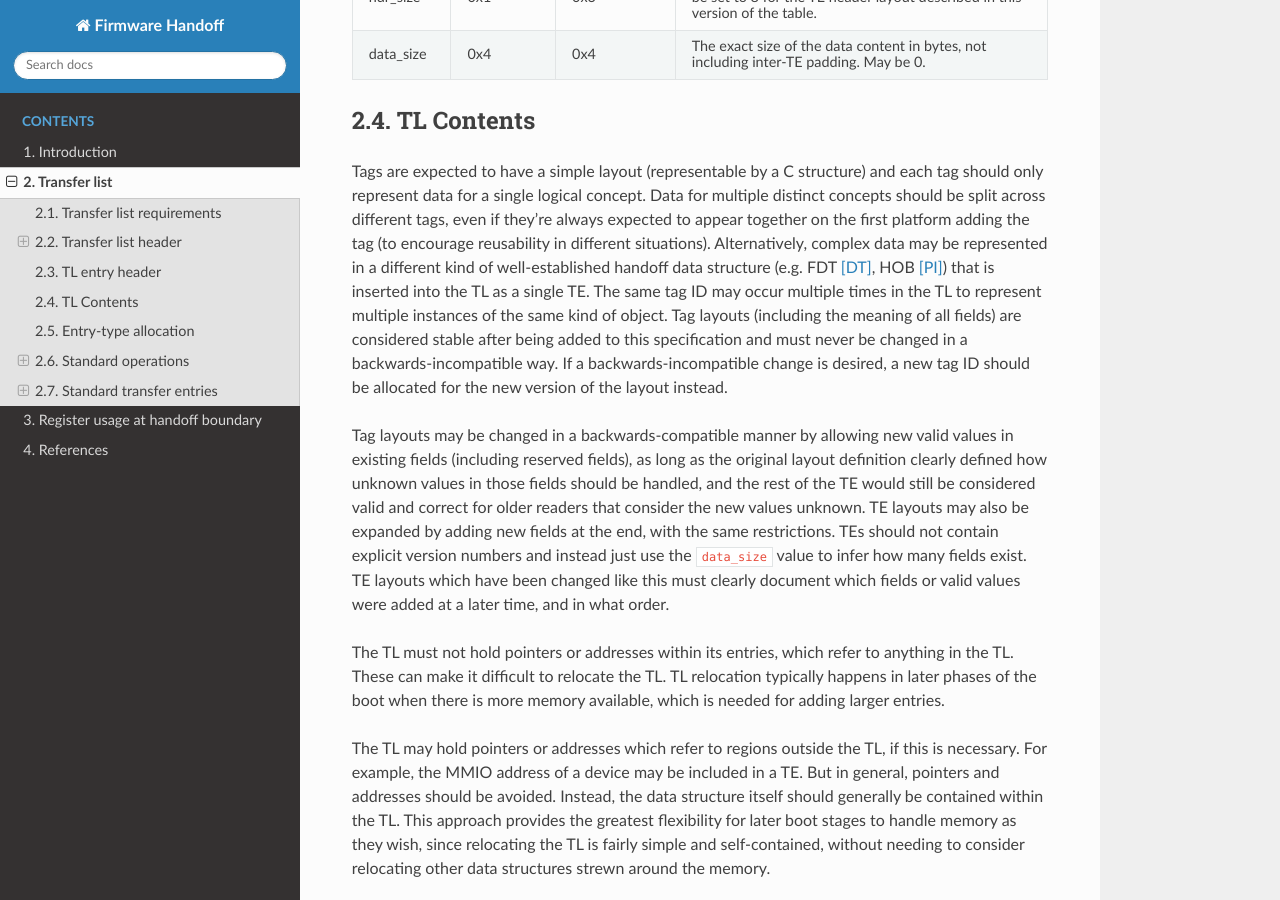
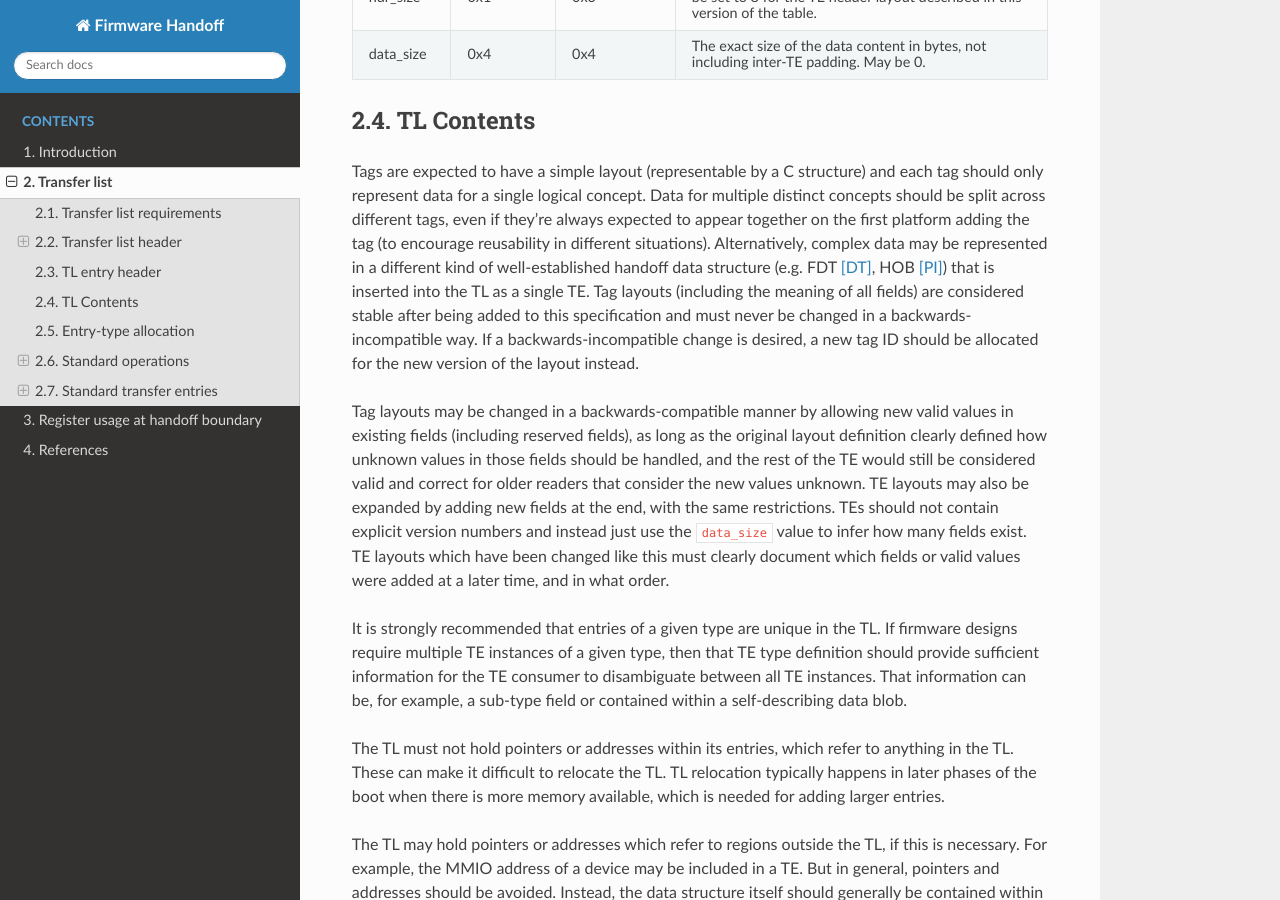
Before and after one commit to FirmwareHandoff/firmware_handoff, a Sphinx documentation site: the page built from source/transfer_list.rst, in a window 1280 px wide and 900 px high, scrolled down 3357 px. Built offline with Sphinx 7.4.7 and the Read the Docs theme 3.1.0, drawn with Linux system fonts in a browser that asks for light colours; formulas are drawn with MathJax 3.

Commit message:
Allow N entries of same type, if sub-type defined
Add TL rules:
- TE types may allow multiple entries, provided that they contain a
  sub-type field.
- For all the TE types that do not allow multiple entries, the TL must contain
  at most a TE of that type.

Change-Id: Ie88ce9f1eb7efb9065bd6f9059739e363f84055d
Signed-off-by: Jose Marinho <jose.marinho@arm.com>

```diff
--- a/source/transfer_list.rst
+++ b/source/transfer_list.rst
@@ -41,7 +41,6 @@ Transfer list requirements
 **R3:** The base address of a TE must be the 8-byte aligned address immediately after the end of the previous entry (or TL header, if the TE is the first entry on the TL).
 
 **R4:** When relocating the TL, the offset from `tl_base_pa` to the nearest alignment boundary specified by the `alignment` field in the TL header must be preserved.
-
 
 Transfer list header
 --------------------
@@ -193,8 +192,7 @@ they're always expected to appear together on the first platform adding the tag
 (to encourage reusability in different situations). Alternatively, complex data
 may be represented in a different kind of well-established handoff data
 structure (e.g. FDT [DT]_, HOB [PI]_) that is inserted into the TL as a single
-TE. The same tag ID may occur multiple times in the TL to represent multiple
-instances of the same kind of object. Tag layouts (including the meaning of all
+TE. Tag layouts (including the meaning of all
 fields) are considered stable after being added to this specification and must
 never be changed in a backwards-incompatible way. If a backwards-incompatible
 change is desired, a new tag ID should be allocated for the new version of the
@@ -210,6 +208,13 @@ TEs should not contain explicit version numbers and instead just use the
 `data_size` value to infer how many fields exist. TE layouts which have been
 changed like this must clearly document which fields or valid values were added
 at a later time, and in what order.
+
+It is strongly recommended that entries of a given type are
+unique in the TL. If firmware designs require multiple TE instances of a given
+type, then that TE type definition should provide sufficient information for
+the TE consumer to disambiguate between all TE instances. That information can
+be, for example, a sub-type field or contained within a self-describing data
+blob.
 
 The TL must not hold pointers or addresses within its entries, which refer to
 anything in the TL. These can make it difficult to relocate the TL. TL
```
